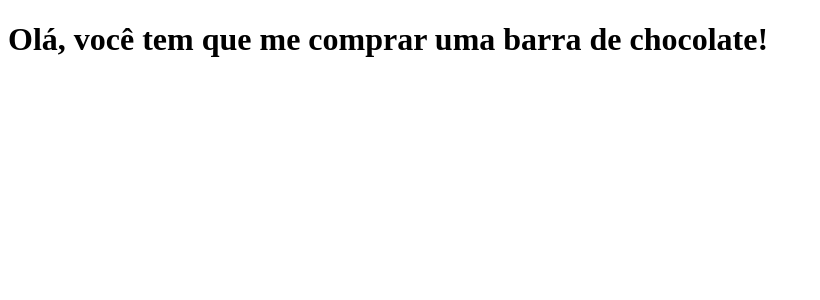
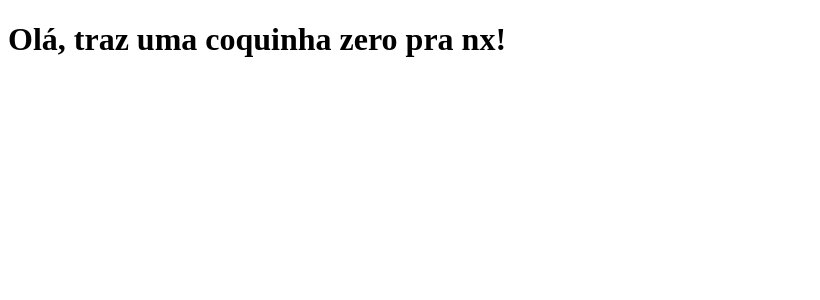
Before and after one commit to thiagoalvesec/clone-tabnews, a Next.js app: page / in a window 1280 px wide. Shown: the top 300 px of the page, without its empty margins (0-820 px from the left). Built offline with nearby package versions, Linux system fonts and the light colour scheme.

Commit message:
Alterando o texto

```diff
--- a/pages/index.js
+++ b/pages/index.js
@@ -1,5 +1,5 @@
 function Home() {
-    return <h1>Olá, você tem que me comprar uma barra de chocolate!</h1>
+    return <h1>Olá, traz uma coquinha zero pra nx!</h1>
 }
 
 export default Home;
```
